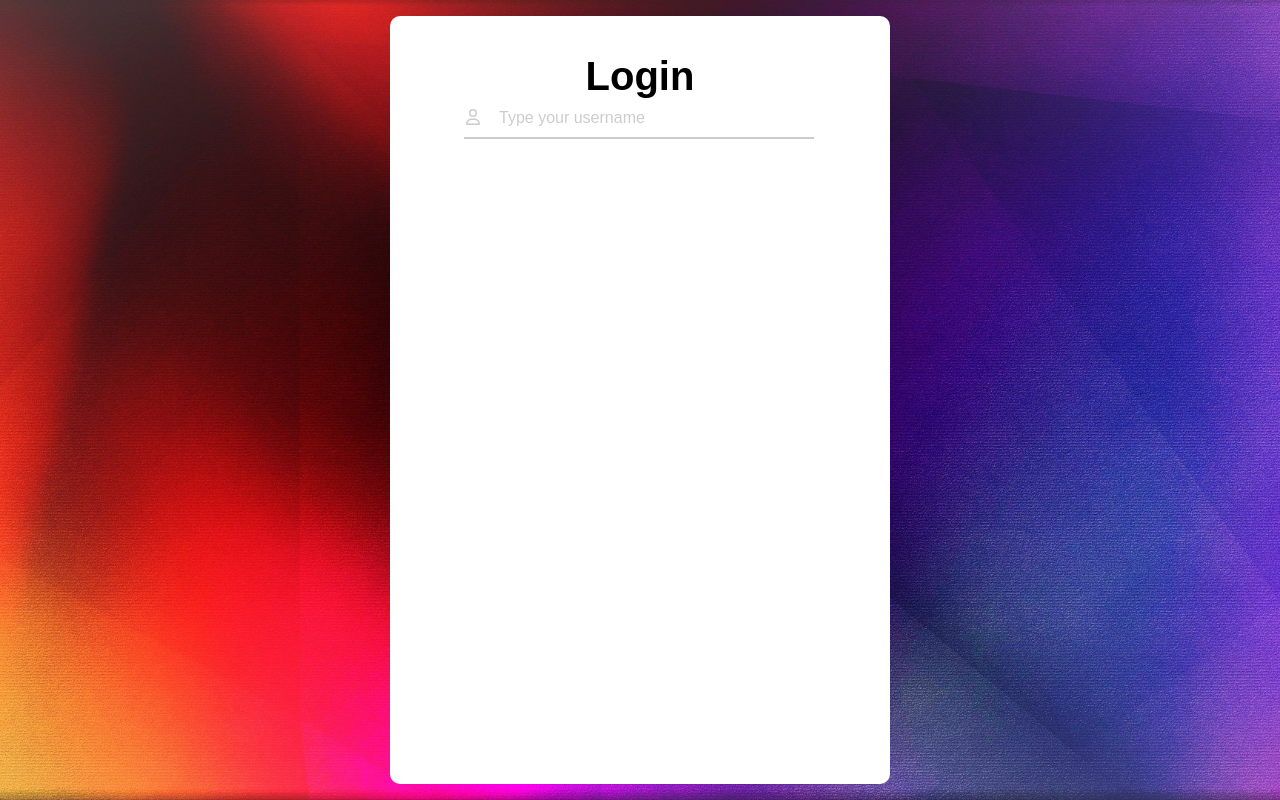
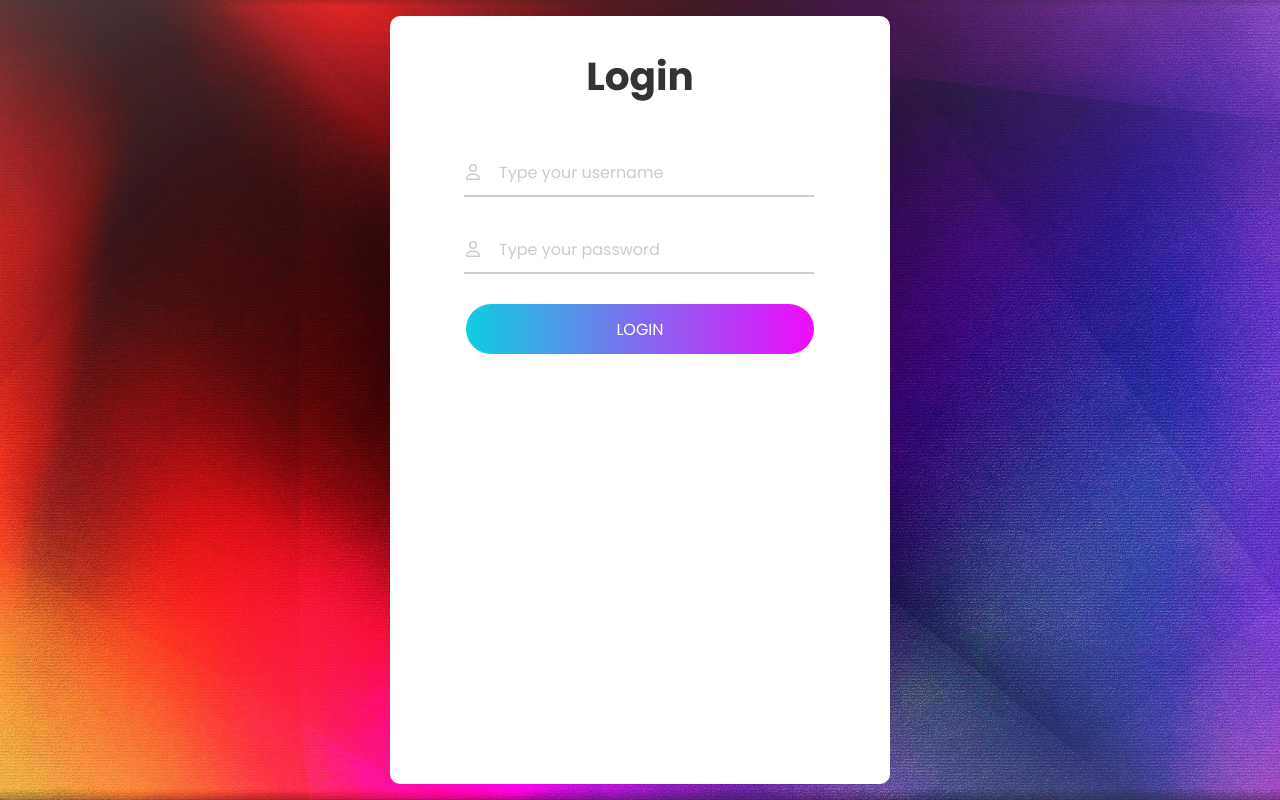
Before and after one commit to AugustoHSS/finance-vision, a React (Create React App) app: page /login in a window 1280 px wide. Built offline with nearby package versions, Linux system fonts and the light colour scheme.

Commit message:
login screen base layout

```diff
--- a/public/index.html
+++ b/public/index.html
@@ -5,6 +5,10 @@
     <link rel="icon" href="%PUBLIC_URL%/favicon.ico" />
     <meta name="viewport" content="width=device-width, initial-scale=1" />
     <meta name="description" content="Web site created using create-react-app" />
+    <link rel="preconnect" href="https://fonts.googleapis.com">
+    <link rel="preconnect" href="https://fonts.gstatic.com" crossorigin>
+    <link href="https://fonts.googleapis.com/css2?family=Mulish:wght@200..1000&family=Poppins:ital,wght@0,100;0,200;0,300;0,400;0,500;0,600;0,700;0,800;0,900;1,100;1,200;1,300;1,400;1,500;1,600;1,700;1,800;1,900&family=Questrial&display=swap" rel="stylesheet">
+
     <!--
       Notice the use of %PUBLIC_URL% in the tags above.
       It will be replaced with the URL of the `public` folder during the build.
--- a/src/GlobalStyles.js
+++ b/src/GlobalStyles.js
@@ -19,7 +19,7 @@ button {
     outline: 0;
     font: inherit;
     box-sizing: border-box;
-    font-family: 'Raleway', sans-serif;
+    font-family: "poppins";
 }
 
   `;
--- a/src/components/Login/Login.jsx
+++ b/src/components/Login/Login.jsx
@@ -1,36 +1,43 @@
 import React, { useState } from 'react';
-import { Container, FormsContainer, Input, Icon } from './Login.styled.js';
-import { faUser } from '@fortawesome/free-regular-svg-icons'
-
+import { Container, FormsContainer, Input, Icon, Button } from './Login.styled.js';
+import { faUser } from '@fortawesome/free-regular-svg-icons';
 
 function Login() {
+  const [isUsernameFocused, setIsUsernameFocused] = useState(false);
+  const [isPasswordFocused, setIsPasswordFocused] = useState(false);
 
-  const [isFocused, setIsFocused] = useState(false);
-  if(isFocused){
-    //alert("foquei")
-  }
   return (
     <Container>
       <FormsContainer>
-
         <h1>Login</h1>
         <form action="">
-          <>
-            <Icon icon={faUser} isFocused={isFocused} />
+          <div>
+            <Icon icon={faUser} isFocused={isUsernameFocused} />
             <Input
               type="text"
               id="username"
               placeholder="Type your username"
-              onFocus={() => setIsFocused(true)}
-              onBlur={() => setIsFocused(false)}
-              isFocused={isFocused}
+              onFocus={() => setIsUsernameFocused(true)}
+              onBlur={() => setIsUsernameFocused(false)}
+              isFocused={isUsernameFocused}
             />
-          </>
+          </div>
+          <div>
+            <Icon icon={faUser} isFocused={isPasswordFocused} />
+            <Input
+              type="password"
+              id="password"
+              placeholder="Type your password"
+              onFocus={() => setIsPasswordFocused(true)}
+              onBlur={() => setIsPasswordFocused(false)}
+              isFocused={isPasswordFocused}
+            />
+          </div>
+          <Button type="submit" variant="contained">LOGIN</Button>
         </form>
       </FormsContainer>
     </Container>
   );
 }
 
-
 export default Login;
--- a/src/components/Login/Login.styled.js
+++ b/src/components/Login/Login.styled.js
@@ -7,6 +7,7 @@ export const Container = styled.div`
     flex-direction: column;
     justify-content: center;
     align-items: center;
+
 `
 
 export const FormsContainer = styled.div`
@@ -20,8 +21,11 @@ export const FormsContainer = styled.div`
     padding: 3%;
 
     h1{
-        font-weight: 700;
-        font-size: 40px
+        font-weight: bold;
+        font-size: 39px;
+        color: #333;
+        margin-bottom: 49px;
+        line-height: 1.2;
     }
 `
 export const Input = styled.input`
@@ -32,8 +36,7 @@ export const Input = styled.input`
   font-size: 16px;
   width: 350px;
   color: #333;
-
-
+  margin-bottom: 30px;
 
   &::placeholder {
     color: #ccc;
@@ -51,3 +54,15 @@ export const Icon = styled(FontAwesomeIcon)`
   color: ${({ isFocused }) => (isFocused ? 'purple' : '#ccc')};
   transition: color 0.15s ease;
 `;
+
+
+export const Button = styled.button`
+    background: linear-gradient(to right, #0fcee0, #816bef, #ef0cfd);
+    color: white;
+    padding: 10px 20px;
+    border: none;
+    border-radius: 50px;
+    font-size: 16px;
+    width: 100%;
+    height: 50px;
+`;
```
